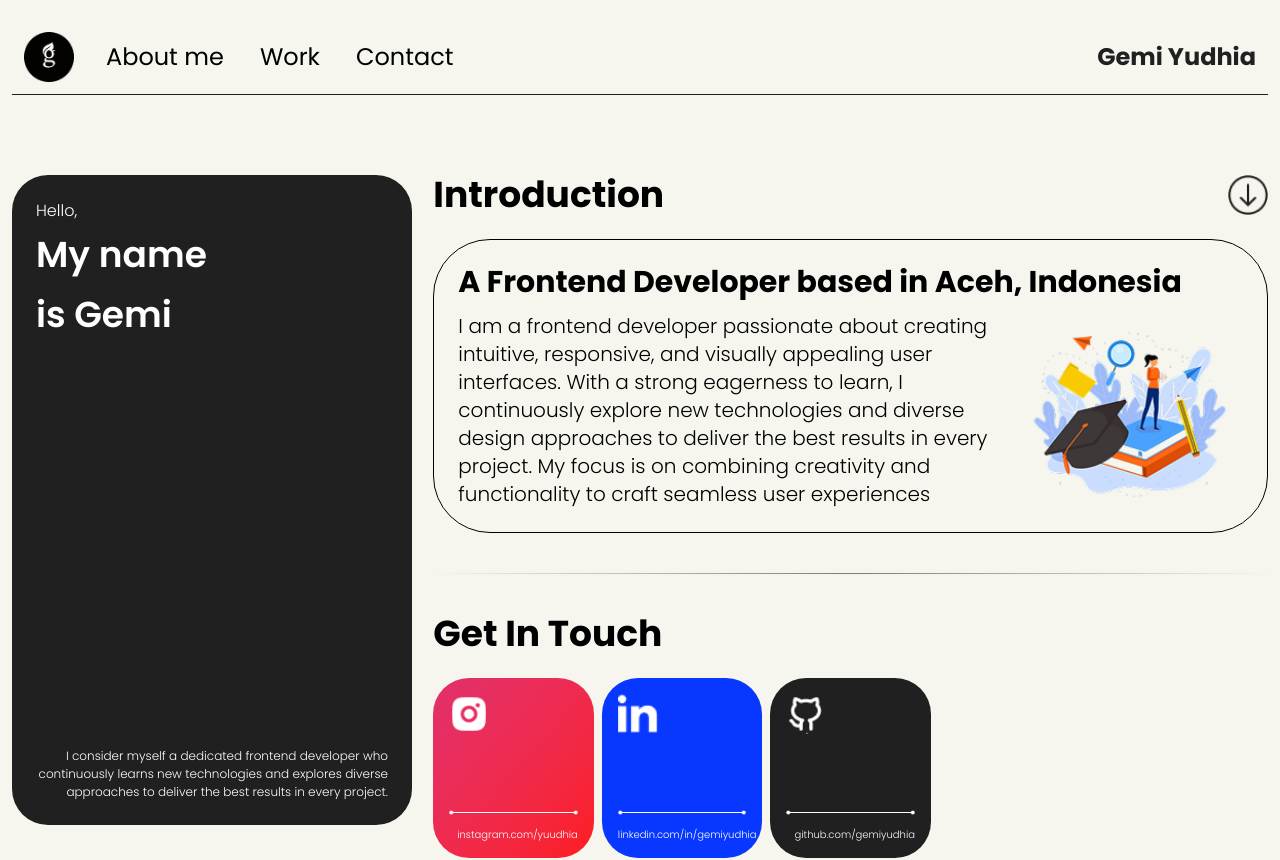
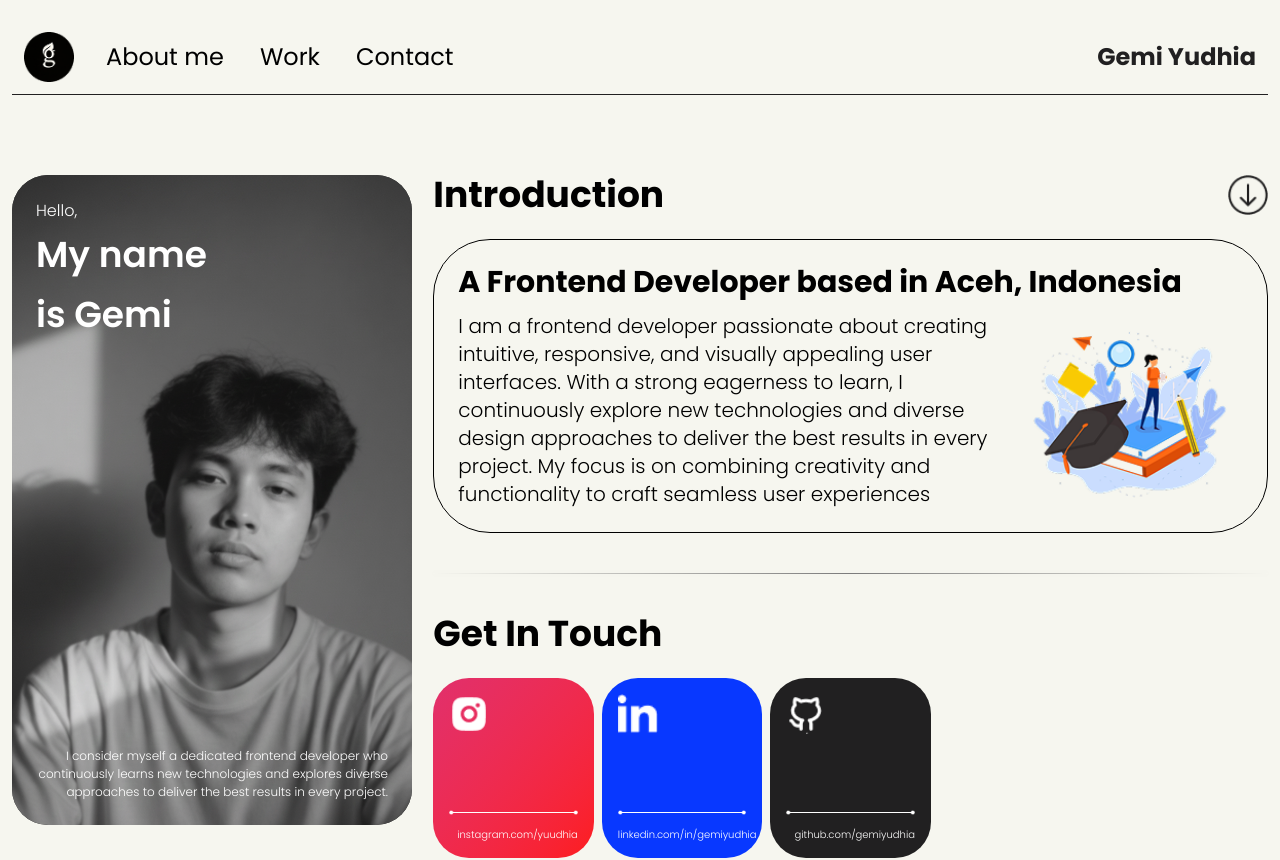
Before and after one commit to gemiyudhia/gemiyudhiaa, a Next.js app: page /about-me in a window 1280 px wide. Shown: the top 860 px of the page. Built offline with nearby package versions, Linux system fonts and the light colour scheme.

Commit message:
add photo profile

```diff
--- a/src/components/AboutCard.tsx
+++ b/src/components/AboutCard.tsx
@@ -1,6 +1,7 @@
 "use client";
 
 import { motion } from "framer-motion";
+import Image from "next/image";
 
 const AboutCard = () => {
   return (
@@ -11,14 +12,20 @@ const AboutCard = () => {
       transition={{ duration: 0.8, ease: [0.25, 0.46, 0.45, 0.94] }}
     >
       <motion.div
-        className="bg-[#212021] h-[560px] lg:h-[650px] w-full sm:max-w-[400px] rounded-[36px] p-6"
+        className="relative bg-[#212021] h-[560px] lg:h-[650px] w-full sm:max-w-[400px] rounded-[36px] p-6"
         whileHover={{
           scale: 1.02,
           boxShadow: "0 20px 40px rgba(0, 0, 0, 0.3)",
         }}
         transition={{ type: "spring", stiffness: 300, damping: 20 }}
       >
-        <div className="text-white flex justify-between flex-col h-full">
+        <Image
+          src="/images/profile.png"
+          alt="profile"
+          fill
+          className="object-cover rounded-[36px]"
+        />
+        <div className="absolute inset-0 z-10 p-6 text-white flex justify-between flex-col h-full">
           <motion.div
             className=""
             initial={{ opacity: 0, x: -30 }}
```
Also changed, not shown: public/images/profile.png (added).
